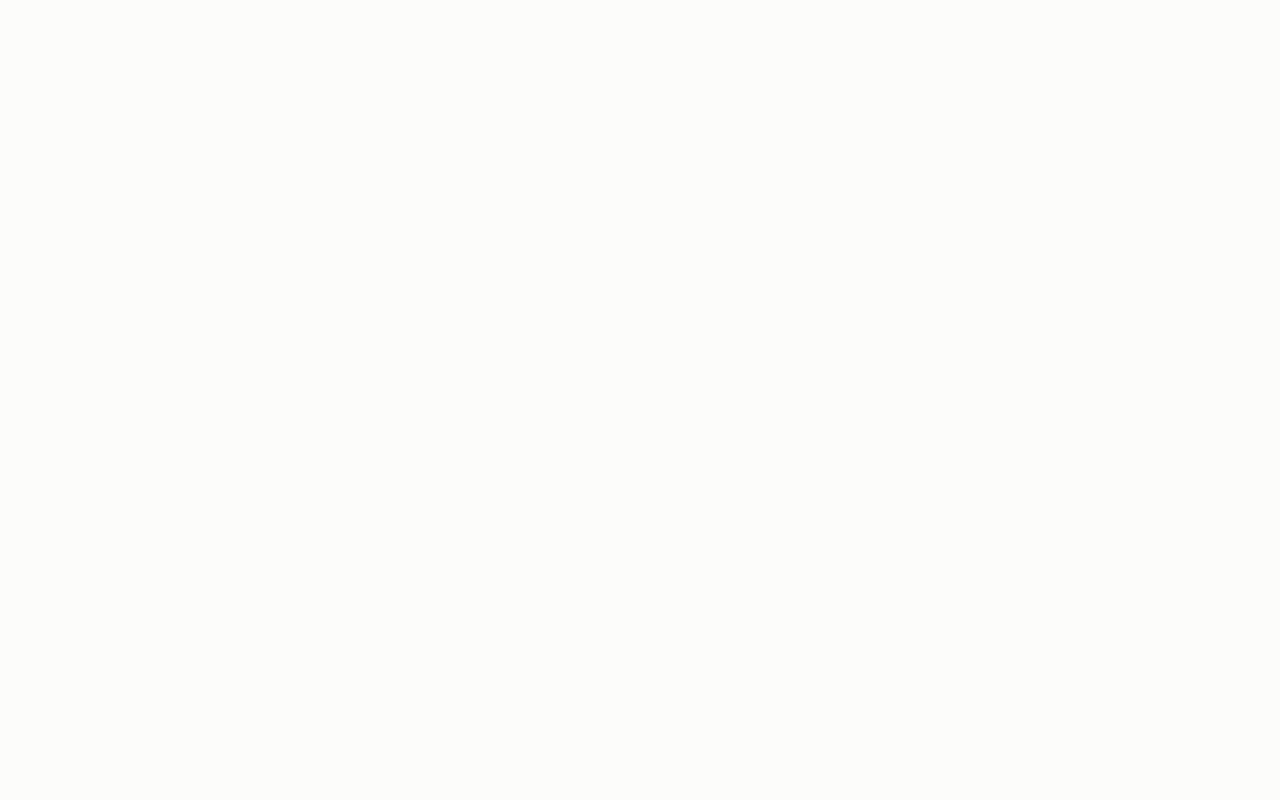
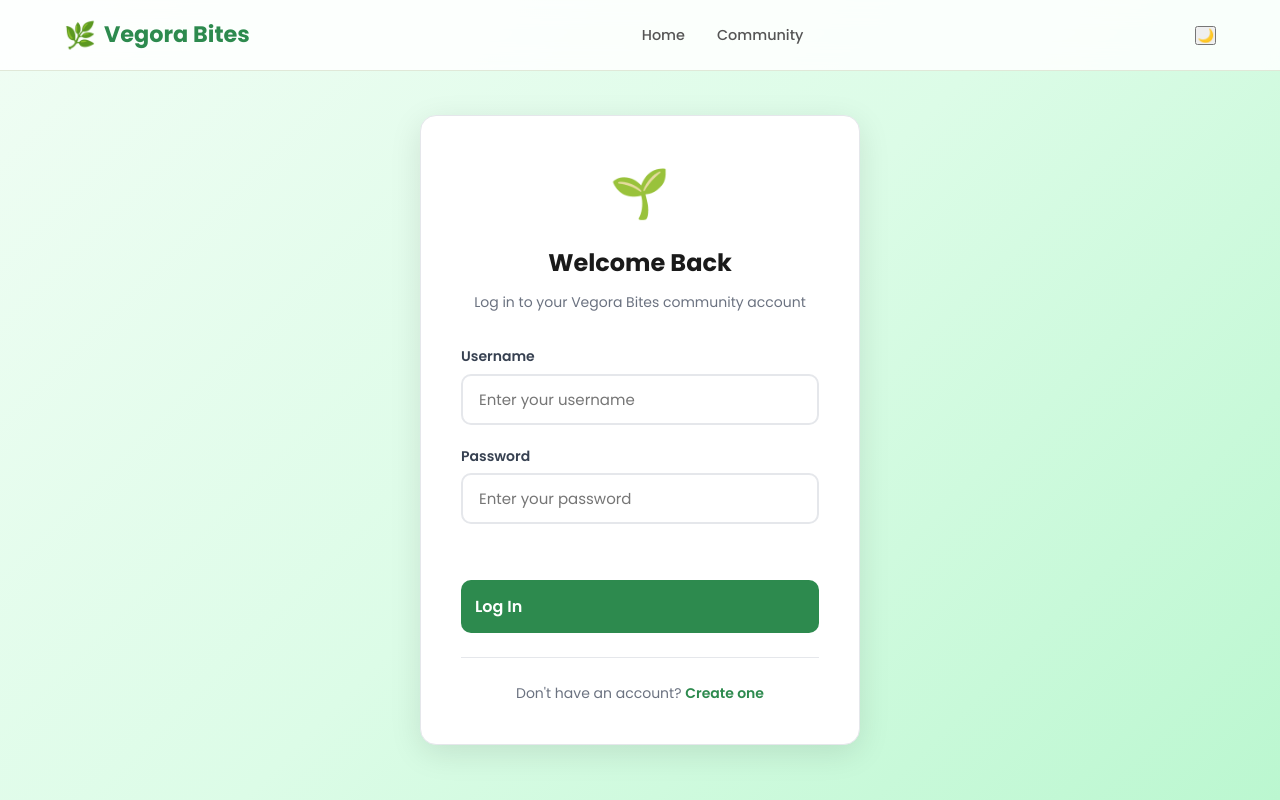
Before and after one commit to daisy2582/claude-test-repo, a plain HTML site: page login.html in a window 1280 px wide. Drawn offline with Linux system fonts and the light colour scheme.

Commit message:
Fix blank page bug: add page-loaded class to all social pages
The main styles.css sets body { opacity: 0 } and requires a
'page-loaded' class to make content visible. The social pages
(register, login, community, post, profile) didn't load app.js
which adds this class, causing completely blank/empty pages.

Co-Authored-By: Claude Opus 4.6 <noreply@anthropic.com>

```diff
--- a/community.html
+++ b/community.html
@@ -180,5 +180,6 @@
 
   <script src="js/api.js"></script>
   <script src="js/feed.js"></script>
+  <script>document.body.classList.add('page-loaded');</script>
 </body>
 </html>
--- a/login.html
+++ b/login.html
@@ -65,6 +65,7 @@
       toggle.textContent = document.body.classList.contains('dark-mode') ? '☀️' : '🌙';
     });
     if (dm === 'true' && toggle) toggle.textContent = '☀️';
+    document.body.classList.add('page-loaded');
   </script>
 </body>
 </html>
```
Also changed, not shown: post.html (+1 -0 lines), profile.html (+1 -0 lines), register.html (+1 -0 lines).
